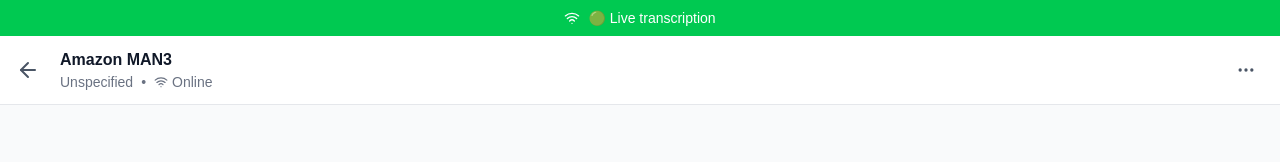
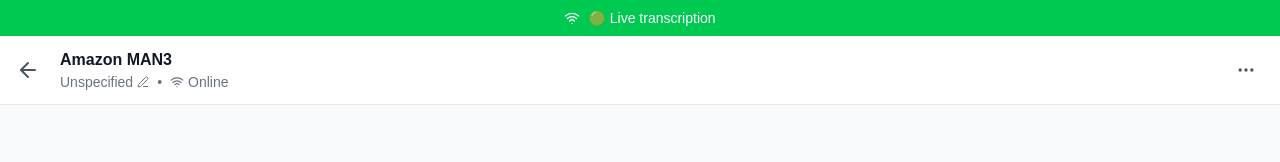
Before and after one commit to Andrewghall/sponsapp, a Next.js app: page /projects/1/capture in a window 1280 px wide. Shown: the top 162 px of the page. Built offline with nearby package versions, Linux system fonts and the light colour scheme.

Commit message:
Make zone context editable - add edit button and improve UX

```diff
--- a/src/app/projects/[id]/capture/page.tsx
+++ b/src/app/projects/[id]/capture/page.tsx
@@ -3,7 +3,7 @@
 import { useState, useEffect } from 'react'
 import { useParams, useRouter } from 'next/navigation'
 import Link from 'next/link'
-import { ArrowLeft, Wifi, WifiOff, MoreHorizontal } from 'lucide-react'
+import { ArrowLeft, Wifi, WifiOff, MoreHorizontal, Edit3 } from 'lucide-react'
 import { RecordButton } from '@/components/capture/RecordButton'
 import { ContextSelector } from '@/components/capture/ContextSelector'
 import { useContextPersistence, formatContext } from '@/lib/context/ContextManager'
@@ -76,7 +76,13 @@
                 Amazon MAN3
               </h1>
               <div className="flex items-center gap-2 text-sm text-gray-500">
-                <span>{formatContext(context)}</span>
+                <button
+                  onClick={() => setShowContextSelector(!showContextSelector)}
+                  className="flex items-center gap-1 hover:text-blue-600 transition-colors"
+                >
+                  <span>{formatContext(context)}</span>
+                  <Edit3 size={12} />
+                </button>
                 <span>•</span>
                 <div className="flex items-center gap-1">
                   {isOnline ? (
--- a/src/components/capture/ContextSelector.tsx
+++ b/src/components/capture/ContextSelector.tsx
@@ -33,6 +33,10 @@
     // For now, just log
     console.log(`Voice input for ${field}`)
     setVoiceInputField(null)
+  }
+
+  const handleSave = () => {
+    onClose()
   }
 
   return (
```
